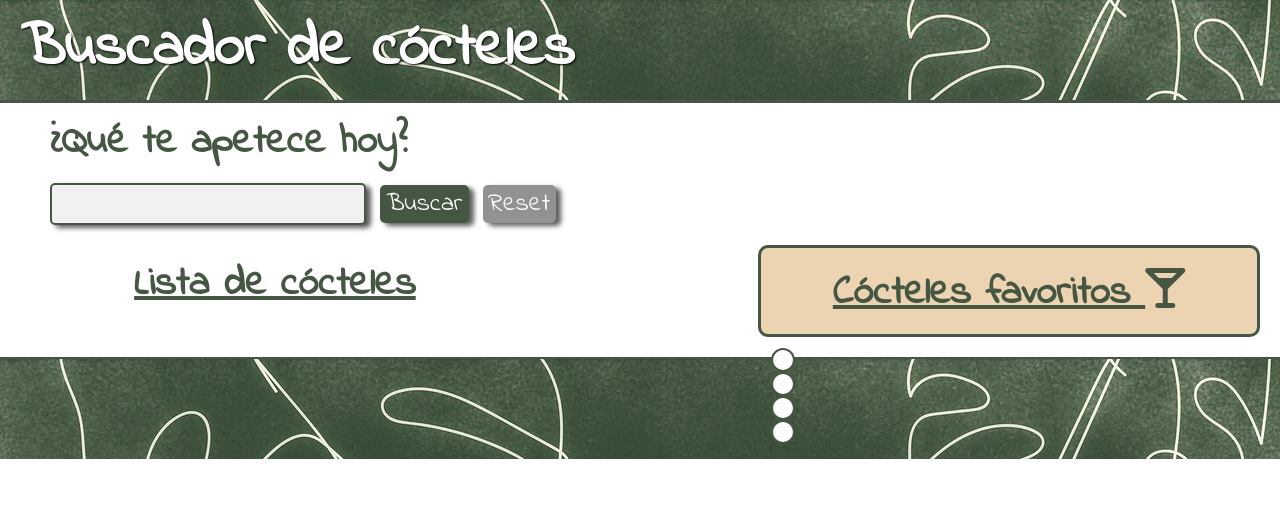
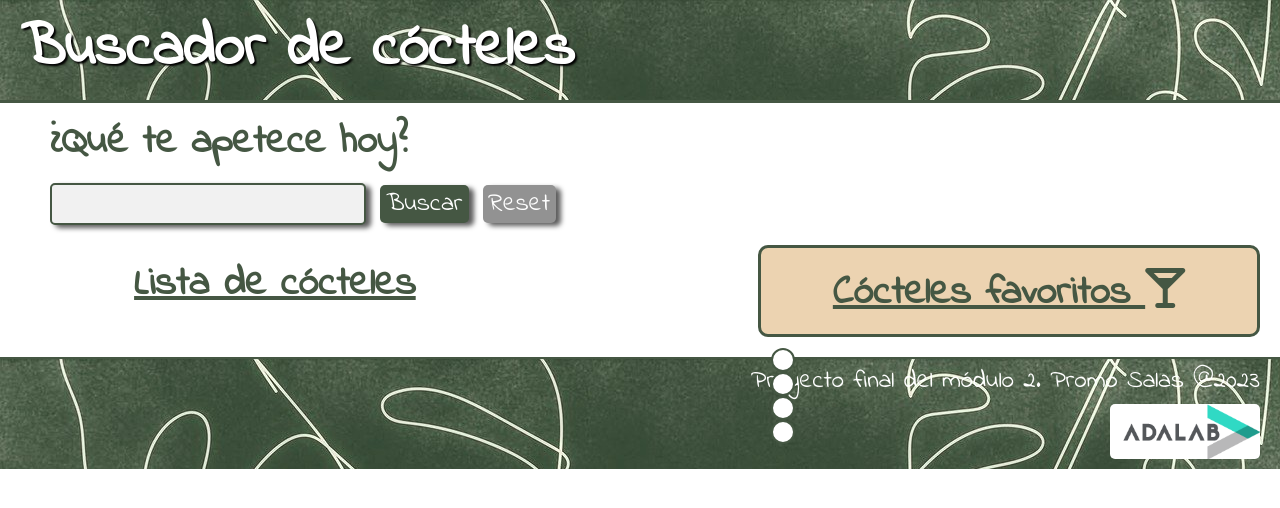
Before and after one commit to Adalab/modulo-2-evaluacion-final-marinacr92, a website: page src/html/index.html in a window 1280 px wide. Drawn offline with nearby package versions, Linux system fonts and the light colour scheme; files that its build step writes are made by us from their sources; no server answers; files whose address does not match are found by name.

Commit message:
Update footer

```diff
--- a/src/html/partials/footer.html
+++ b/src/html/partials/footer.html
@@ -1,3 +1,6 @@
 <footer class="footer">
-
+    <span class="footer_span">Proyecto final del módulo 2. Promo Salas @2023</span>
+    <a href="https://adalab.es/" class="footer_link" target="_blank">
+        <img src="./assets/images/logo-adalab.png" alt="logo_footer" class="logo">
+    </a>
 </footer>
--- a/src/scss/core/_variables.scss
+++ b/src/scss/core/_variables.scss
@@ -6,19 +6,9 @@ $defaultFontSize: 16;
 $breakpoint-tablet: 768px;
 $breakpoint-desktop: 1024px;
 
-// fonts
-// $font-main: 'Roboto', sans-serif;
 
 // colors
-$eggplant: #520720;
-$rose-pale: #a56376;
-$nude: #e4c5c3;
-$yellow-pastel: #fcead7;
-$blue-pastel: #c4dbe2;
-
-//$green-back: #82ba4f;
 $green-back: #455743;
-$green: #14a357;
 $blue-pastel: #b3dae6;
 $orange-pastel: #ecd3b1;
 $blue-light-pastel: #c3dee7;
--- a/src/scss/layout/_footer.scss
+++ b/src/scss/layout/_footer.scss
@@ -1,6 +1,29 @@
 .footer {
     background-image: url("../../assets/images/leaves.jpg");
     background-size: cover;
-    height: 100px;
     border-top: 2px solid $green-back;
+    display: flex;
+    flex-direction: column;
+    align-items: flex-end;
+    justify-content: space-around;
+    padding: 10px 20px;
+
+    &_span{
+        font-family: 'Indie Flower', cursive;
+        color: white;
+        font-size: 25px;
+        margin-bottom: 10px;
+    }
+
+    &_link{
+        width: 150px;
+        height: 55px;
+        background-color: white;
+        border-radius: 5px;
+
+        .logo{
+            width: 100%;
+            height: 100%;
+        }
+    }
 }
--- a/src/scss/layout/_header.scss
+++ b/src/scss/layout/_header.scss
@@ -1,5 +1,5 @@
 .header {
-    text-shadow: 1px 1px 2px black;
+    text-shadow: 2px 2px 2px black;
     border-bottom: solid 3px $green-back;
     font-family: 'Indie Flower', cursive;
     font-weight: 700;
```
Also changed, not shown: src/images/background-monstera.png (deleted), src/images/background-monstera2.png (deleted), src/images/background-monstera3.png (deleted), src/images/background-monstera4.png (deleted), src/images/background.jpg (deleted), src/images/logo-adalab.png (added), src/images/logo2.png (added), src/images/monstera.jpg (deleted), src/images/mosaic.jpg (deleted), 2 other files.
